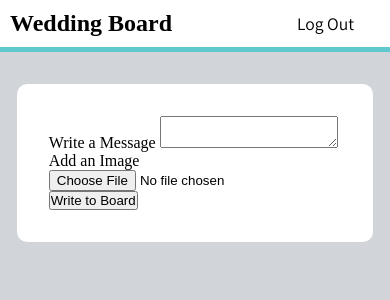
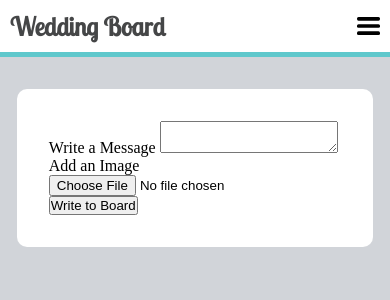
Before and after one commit to nicholemaldonado4/TheWeddingBoard, a PHP site: page /write_msg/write.php in a window 390 px wide. Shown: the top 300 px of the page. Run offline with PHP 8.4, Linux system fonts and the light colour scheme; the visitor is signed in with stand-in values (Sample User, id 1); some libraries are stand-ins or nearby versions.

Commit message:
Made write.php mobile friendly

```diff
--- a/css/header.css
+++ b/css/header.css
@@ -18,7 +18,6 @@
 
   margin-block-start: 0;
   margin-block-end: 0;
-
 }
 
 .logo-name {
@@ -101,9 +100,6 @@ nav {
     display: block;
     margin: 0px;
     text-align: center;
-    border-top-style: solid;
-    border-color: white;
-    border-width: 1px;
   }
 
   .right-nav li:hover {
--- a/css/write_msg/write.css
+++ b/css/write_msg/write.css
@@ -24,37 +24,6 @@ body {
   background: var(--light-grey);
 }
 
-nav {
-  padding: 10px 10px;
-  border-bottom-color: var(--med-aqua);
-  border-bottom-style: solid;
-  border-bottom-width: 5px;
-  display: flex;
-  justify-content: space-between;
-  align-items: center;
-  position: relative;
-  flex-direction: row;
-  background-color: white;
-}
-
-.nav_link {
-  margin-right: 16px;
-  padding: 0px 10px;
-  height: 100%;
-}
-
-.nav_link a {
-  text-decoration: none;
-  font-size: 1.1rem;
-  color: black;
-  font-family: var(--ff-body);
-  font-weight: lighter;
-}
-
-.nav_link a:hover {
-  border-bottom: 2px solid var(--med-aqua);
-}
-
 .msg-sect {
   width: 75vw;
   background-color: white;
@@ -64,3 +33,7 @@ nav {
   margin-top: 2rem;
   padding: 2rem;
 }
+
+@media all and (max-width: 900px) {
+
+}
--- a/write_msg/write.php
+++ b/write_msg/write.php
@@ -13,14 +13,19 @@
   <link rel="stylesheet"
           href="https://fonts.googleapis.com/css?family=Lobster Two|Assistant">
   <link href="/css/write_msg/write.css" rel="stylesheet">
+  <link href="/css/header.css" rel="stylesheet">
 
 </head>
 <body>
   <nav>
-    <h1>Wedding Board</h1>
-    <div class='nav_link'>
-      <a href="logout.php" >Log Out</a>
-    </div>
+    <ul class="left-nav">
+      <h1 class="logo-name">Wedding Board</h1>
+    </ul>
+
+    <img class="toggle" src="../imgs/menu_bars.svg" alt="Drop Down Menu Bars">
+    <ul class="right-nav">
+      <li><a href="logout.php">Log Out</a></li>
+    </ul>
   </nav>
   <section class="msg-sect">
     <form>
@@ -35,4 +40,6 @@
       <input type="submit" value="Write to Board">
     </form>
   </section>
+  <script src="https://ajax.googleapis.com/ajax/libs/jquery/3.1.0/jquery.min.js"></script>
+  <script src="/js/header.js"></script>
 </body>
```
